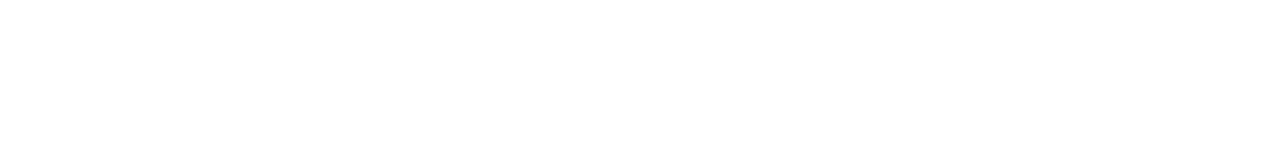
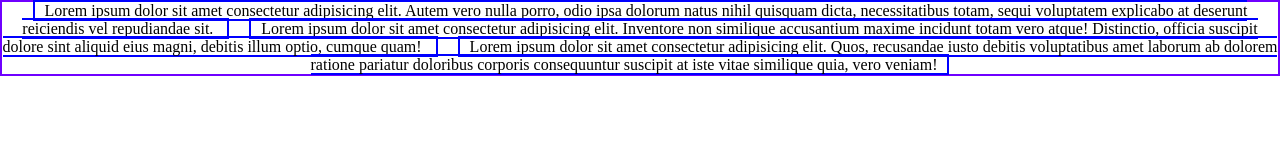
Before and after one commit to D-moraes/Display-Inline, a plain HTML site: page index.html in a window 1280 px wide. Drawn offline with Linux system fonts and the light colour scheme.

Commit message:
Atividade finalizada

```diff
--- a/index.html
+++ b/index.html
@@ -4,9 +4,20 @@
     <meta charset="UTF-8">
     <meta http-equiv="X-UA-Compatible" content="IE=edge">
     <meta name="viewport" content="width=device-width, initial-scale=1.0">
+    <link rel="stylesheet" href="style.css">
     <title>Display inline </title>
 </head>
 <body>
-
+    <main>
+        <div>
+            Lorem ipsum dolor sit amet consectetur adipisicing elit. Autem vero nulla porro, odio ipsa dolorum natus nihil quisquam dicta, necessitatibus totam, sequi voluptatem explicabo at deserunt reiciendis vel repudiandae sit.
+       </div>
+       <div>
+            Lorem ipsum dolor sit amet consectetur adipisicing elit. Inventore non similique accusantium maxime incidunt totam vero atque! Distinctio, officia suscipit dolore sint aliquid eius magni, debitis illum optio, cumque quam!
+       </div>
+       <div>
+            Lorem ipsum dolor sit amet consectetur adipisicing elit. Quos, recusandae iusto debitis voluptatibus amet laborum ab dolorem ratione pariatur doloribus corporis consequuntur suscipit at iste vitae similique quia, vero veniam!
+       </div>
+    </main>
 </body>
 </html>
--- /dev/null
+++ b/style.css
@@ -0,0 +1,17 @@
+*{
+    margin: 0;
+    padding: 0;
+    box-sizing: border-box;
+}
+
+main{
+    border: 2px solid rgb(111, 0, 255);
+    text-align: center;
+}
+
+div{
+    border: 2px solid blue;
+    display: inline;
+    margin-right: 20px;
+    padding-inline: 10px;
+}
```
